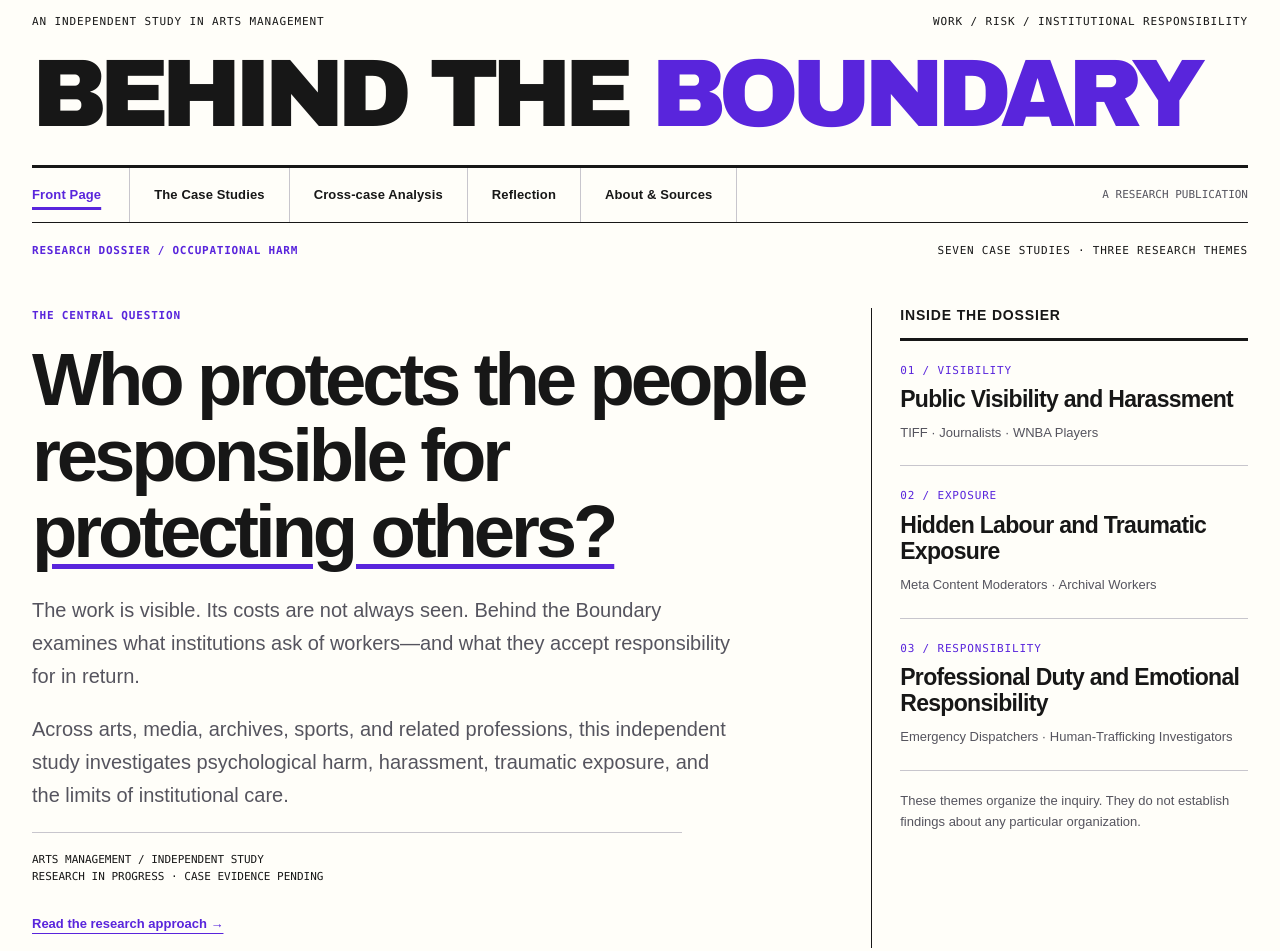
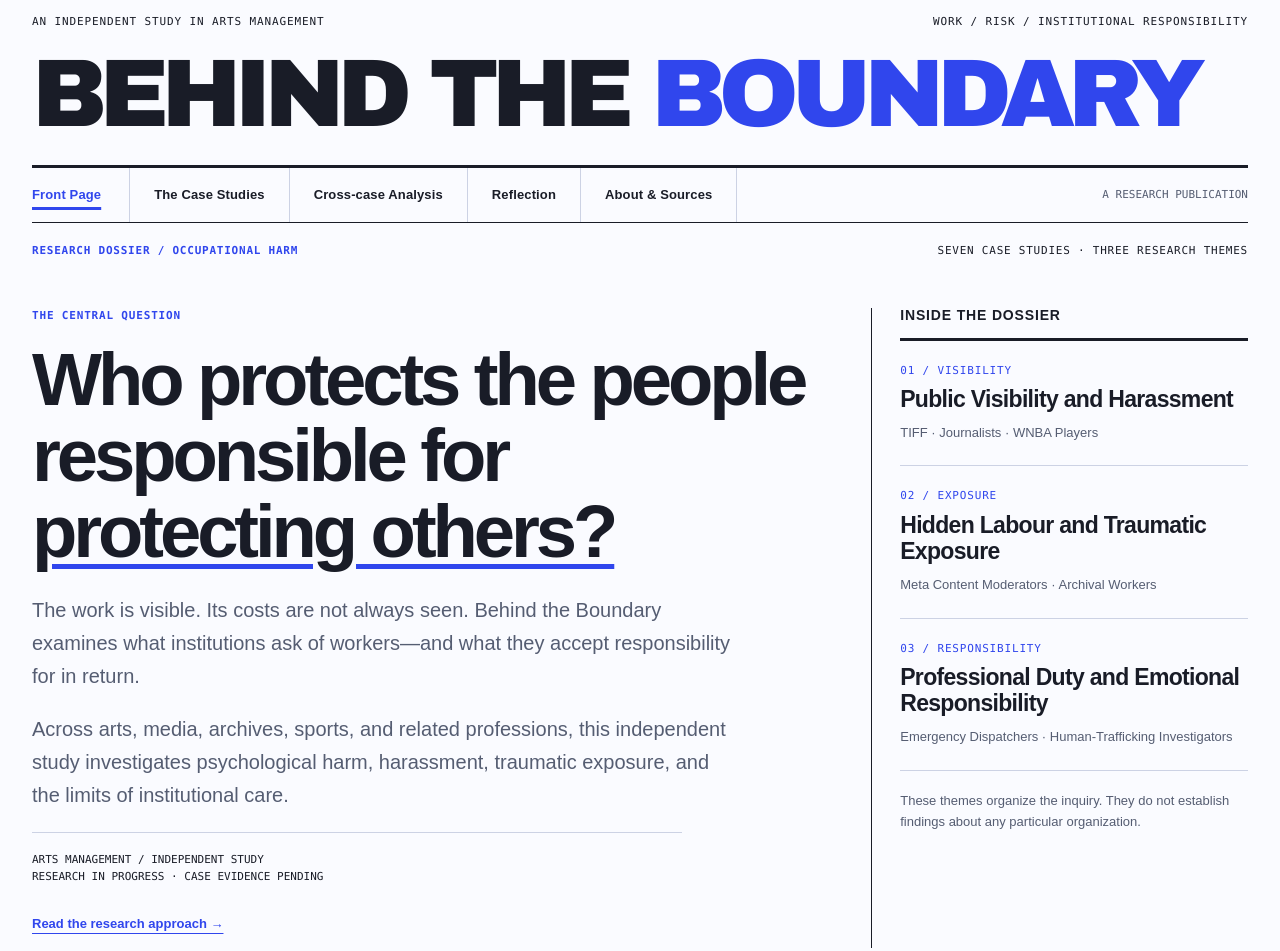
Before and after one commit to ziyao-zheng/behind-the-boundary, a plain HTML site: page index.html in a window 1280 px wide. Shown: the top 951 px of the page. Drawn offline with Linux system fonts and the light colour scheme.

Commit message:
Update index.html

```diff
--- a/index.html
+++ b/index.html
@@ -10,14 +10,15 @@
 <!-- EDIT VISUAL STYLES HERE -->
 <style>
 :root {
-  --paper: #fffef9;
-  --ink: #171717;
-  --muted: #55545e;
-  --accent: #5925dc;
-  --line: #c8c6cd;
-  --wash: #f0ebff;
-  --signal: #eaff75;
+  --paper: #fafbff;   /* Cool white background */
+  --ink: #191c27;     /* Dark charcoal text */
+  --muted: #555d72;   /* Secondary text */
+  --accent: #3046ed;  /* Vivid cobalt blue */
+  --line: #ccd2e4;    /* Subtle blue-grey dividers */
+  --wash: #eaf0ff;    /* Light blue research notes */
+  --signal: #dce6ff;  /* Pale blue text highlights */
   --max: 1280px;
+
   color-scheme: light;
   font-family: Arial, Helvetica, sans-serif;
   color: var(--ink);
```
